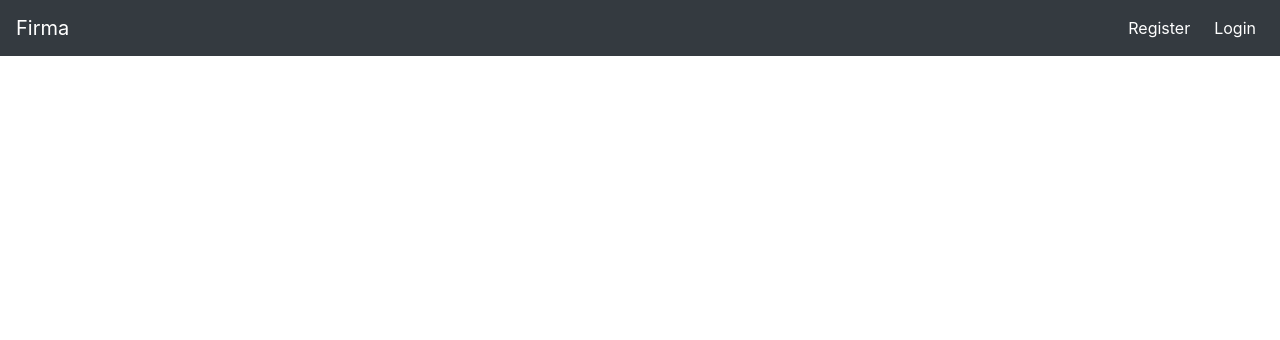
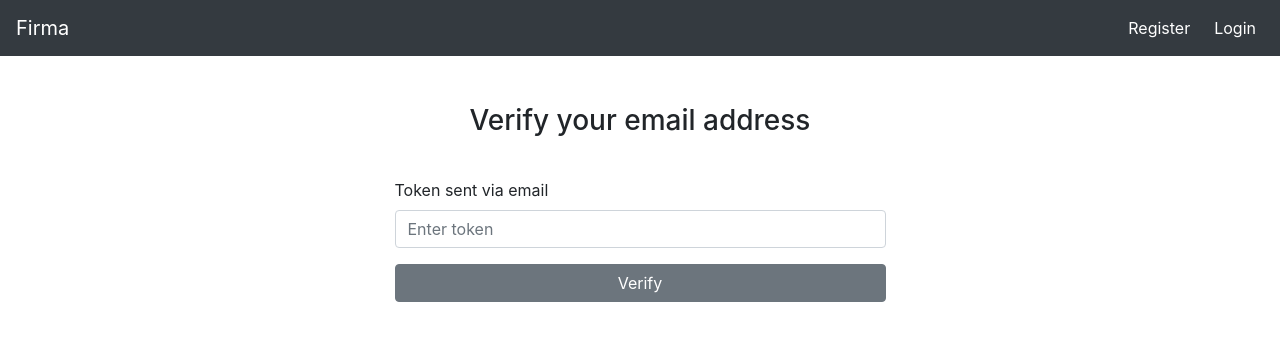
Before and after one commit to rrttalv/opus, a React (Create React App) app in the folder frontend/: page /verify in a window 1280 px wide. Shown: the top 340 px of the page. Built offline with nearby package versions, Linux system fonts and the light colour scheme.

Commit message:
verify email form

```diff
--- a/frontend/src/App.css
+++ b/frontend/src/App.css
@@ -20,7 +20,7 @@ a {
   cursor: pointer;
 }
 
-a, .btn:focus {
+a, .form-control, .btn:focus {
   outline: none !important;
   box-shadow: none !important;
   text-decoration: none;
--- a/frontend/src/Routes.js
+++ b/frontend/src/Routes.js
@@ -3,6 +3,8 @@ import { Route, Link } from "react-router-dom";
 import { LoggedInRoute } from "./LoggedInRoute"
 import { connect } from 'react-redux';
 import Home from '../src/components/Home';
+import VerifyEmail from '../src/components/unauth/VerifyEmail';
+import ForgotPassword from '../src/components/unauth/ForgotPassword';
 import Dashboard from '../src/components/Dashboard';
 
 class Routes extends Component {
@@ -12,6 +14,8 @@ class Routes extends Component {
             return (
                 <div>
                     <Route exact path="/" component={Home} />
+                    <Route exact path="/verify" component={VerifyEmail} />
+                    <Route exact path="/forgot" component={ForgotPassword} />
                     <LoggedInRoute exact authenticated = {() => auth} path="/dashboard" component={Dashboard} />
                 </div>
             )
--- a/frontend/src/actions/authActions.js
+++ b/frontend/src/actions/authActions.js
@@ -1,7 +1,8 @@
 import { REGISTER_FAIL, USER_LOADING, REGISTER_SUCCESS,
         LOGIN_SUCCESS, LOGIN_FAIL, AUTH_ERROR,
         USER_LOADED, LOGOUT, STOP_LOADING,
-        UPDATE_PASSWORD, VERIFY_EMAIL, RESET_PASSWORD } from './constants';
+        UPDATE_PASSWORD, VERIFY_EMAIL, RESET_PASSWORD,
+        VERIFY_ERROR, RESET_ERROR } from './constants';
 import axios from 'axios'
 import { getErrors } from './errorActions';
 import { history } from '../index';
@@ -26,6 +27,18 @@ export const getLoginStatus = () => (dispatch, getState) => {
             type: STOP_LOADING
         })
     }
+}
+
+export const verifyEmailAddress = emailToken => (dispatch) => {
+    axios.put(`/auth/verify/${emailToken}`).then(res => dispatch({
+        type: VERIFY_EMAIL,
+        payload: res.data
+    })).catch((err) => {
+        dispatch(getErrors(err.response.data.message, err.response.status, 'VERIFY_ERROR'));
+        dispatch({
+            type: VERIFY_ERROR
+        })
+    })
 }
 
 export const logout = () => (dispatch) => {
--- a/frontend/src/actions/constants.js
+++ b/frontend/src/actions/constants.js
@@ -16,4 +16,6 @@ export const LOGOUT = 'LOGOUT';
 export const VERIFY_EMAIL = 'VERIFY_EMAIL';
 export const RESET_PASSWORD = 'RESET_PASSWORD';
 export const UPDATE_PASSWORD = 'UPDATE_PASSWORD';
+export const VERIFY_ERROR = 'VERIFY_ERROR';
+export const RESET_ERROR = 'RESET_ERROR';
 export const STOP_LOADING = 'STOP_LOADING';
--- a/frontend/src/components/unauth/VerifyEmail.js
+++ b/frontend/src/components/unauth/VerifyEmail.js
@@ -1,11 +1,59 @@
 import React, { Component } from 'react'
+import { Button, Container, FormGroup, Form, Label, Input } from 'reactstrap';
+import { connect } from 'react-redux';
+import { verifyEmailAddress } from '../../actions/authActions'
+import ErrorDisplay from '../ErrorDisplay';
 
-export default class VerifyEmail extends Component {
+class VerifyEmail extends Component {
+
+    constructor(props){
+        super(props);
+        this.state = {
+            error: false,
+            errorMessage: '',
+            emailToken: ''
+        }
+    }
+
+    componentDidMount = () => {
+        if(this.props.auth.isAuthenticated){
+            this.props.history.push('/dashboard')
+        }
+    }
+
+    handleTokenSubmit = (e) => {
+        e.preventDefault();
+
+    }
+
     render() {
+        const formSchema = [{
+            name: 'emailToken',
+            label: 'Token sent via email',
+            placeholder: 'Enter token',
+            type: 'text'
+        }];
+        const formStyle = {width: '50%', margin: '0 auto', textAlign: 'left', padding: '2rem 2rem'};
+        const buttonStyle = {width: '100%'};
         return (
-            <div>
-
-            </div>
+            <Container style={{textAlign: 'center'}}>
+                <h3>{`Verify your email address`}</h3>
+                <Form style={formStyle}>
+                {formSchema.map((element, key) => (
+                    <FormGroup key={key}>
+                        <Label>{element.label}</Label>
+                        <Input type={element.type} placeholder={element.placeholder} autoComplete="false"></Input>
+                    </FormGroup>
+                ))}
+                <Button style={buttonStyle} onClick={this.handleTokenSubmit} type="submit">{`Verify`}</Button>
+                </Form>
+            </Container>
         )
     }
 }
+
+const mapStateToProps = state => ({
+    auth: state.auth
+})
+
+export default connect(mapStateToProps, {verifyEmailAddress})(VerifyEmail);
--- a/frontend/src/reducers/authReducer.js
+++ b/frontend/src/reducers/authReducer.js
@@ -3,7 +3,8 @@ import { REGISTER_FAIL, REGISTER_SUCCESS,
         USER_LOADED, LOGIN_FAIL,
         AUTH_ERROR, LOGOUT,
         STOP_LOADING, VERIFY_EMAIL,
-        RESET_PASSWORD, UPDATE_PASSWORD } from '../actions/constants';
+        RESET_PASSWORD, UPDATE_PASSWORD,
+        RESET_ERROR, VERIFY_ERROR } from '../actions/constants';
 
 const initState = {
     token: localStorage.getItem('id_token'),
@@ -53,6 +54,8 @@ export default (state = initState, action) => {
         case REGISTER_FAIL:
         case AUTH_ERROR:
         case STOP_LOADING:
+        case RESET_ERROR:
+        case VERIFY_ERROR:
         case VERIFY_EMAIL:
         case RESET_PASSWORD:
         case UPDATE_PASSWORD: {
```
Also changed, not shown: 1 other file (tests, documents, lock files or other folders).
